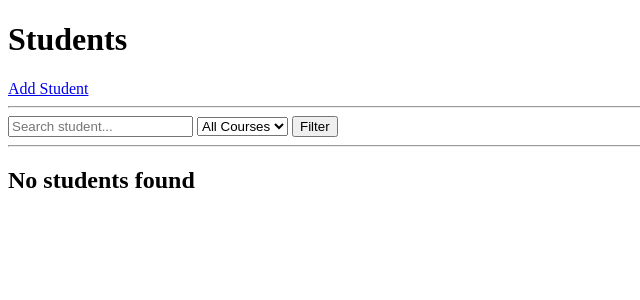
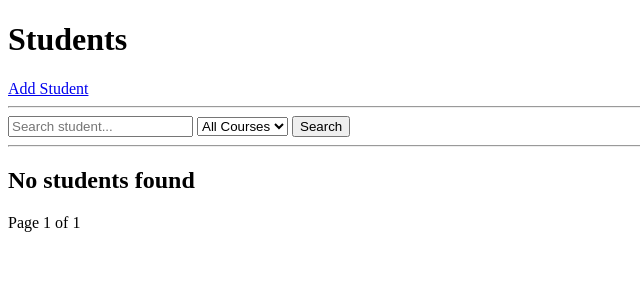
Before and after one commit to Davronbekn202/Normativ, a Django app: page / in a window 1280 px wide. Shown: the top 300 px of the page, without its empty margins (0-640 px from the left). Run offline with Django 5.2, Linux system fonts and the light colour scheme; data that the repository does not hold is empty.

Commit message:
norma 86

```diff
--- a/studentapp/views.py
+++ b/studentapp/views.py
@@ -82,6 +82,12 @@ def add_student(request):
 
     return render(request, 'student/add_student.html', context)
 
+from django.shortcuts import render
+from django.core.paginator import Paginator
+
+from .models import Student, Course
+
+
 def student_list(request):
 
     search = request.GET.get('search')
@@ -100,12 +106,19 @@ def student_list(request):
             email__icontains=search
         )
 
-    # FILTER BY COURSE
+    # COURSE FILTER
     if course_id:
         students = students.filter(course_id=course_id)
 
+    # PAGINATION
+    paginator = Paginator(students, 5)
+
+    page_number = request.GET.get('page')
+
+    page_obj = paginator.get_page(page_number)
+
     context = {
-        'students': students,
+        'page_obj': page_obj,
         'courses': courses,
     }
 
--- a/templates/student/student_list.html
+++ b/templates/student/student_list.html
@@ -49,14 +49,16 @@
 </select>
 
     <button type="submit">
-        Filter
+        Search
     </button>
 
 </form>
 
 <hr>
 
-{% for student in students %}
+<!-- STUDENTS -->
+
+{% for student in page_obj %}
 
 <div>
 
@@ -77,5 +79,39 @@
 <h2>No students found</h2>
 
 {% endfor %}
+
+<!-- PAGINATION -->
+
+<div>
+
+    <!-- PREVIOUS -->
+
+    {% if page_obj.has_previous %}
+
+    <a href="?page={{ page_obj.previous_page_number }}&search={{ request.GET.search }}&course={{ request.GET.course }}">
+        Previous
+    </a>
+
+    {% endif %}
+
+    <!-- PAGE NUMBER -->
+
+    <span>
+        Page {{ page_obj.number }}
+        of
+        {{ page_obj.paginator.num_pages }}
+    </span>
+
+    <!-- NEXT -->
+
+    {% if page_obj.has_next %}
+
+    <a href="?page={{ page_obj.next_page_number }}&search={{ request.GET.search }}&course={{ request.GET.course }}">
+        Next
+    </a>
+
+    {% endif %}
+
+</div>
 </body>
 </html>
```
Lines whose indentation alone changed are shown as unchanged.
